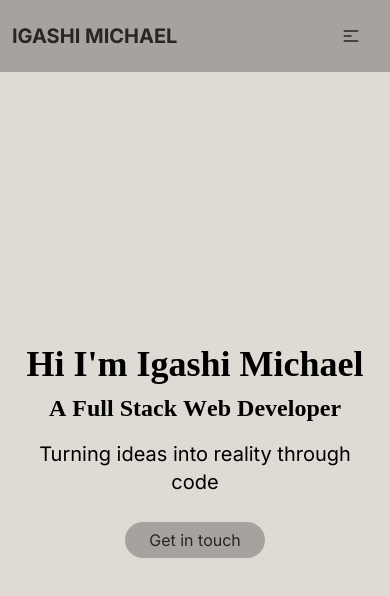
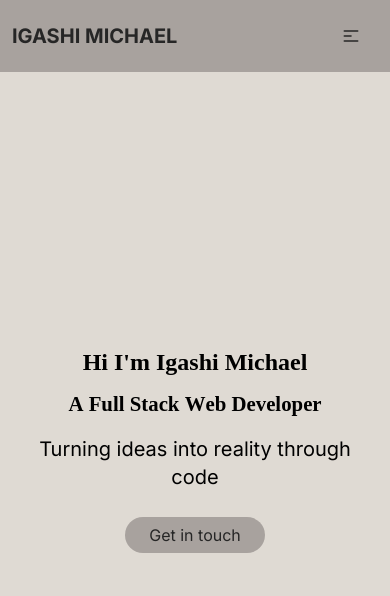
Before and after one commit to Mikkybeardless/My-portfolio, a Next.js app: page / in a window 390 px wide. Shown: the top 596 px of the page. Built offline with nearby package versions, Linux system fonts and the light colour scheme.

Commit message:
text fix

```diff
--- a/app/page.tsx
+++ b/app/page.tsx
@@ -18,7 +18,7 @@ export default function Home() {
       {/* Hero Section */}
       <section id="welcome" className="py-20 text-center min-h-screen">
         <div className="mb-4">
-          <h1 className="text-4xl font-bold mb-2  animate-fade-slide-in-left">
+          <h1 className=" text-[1.5rem] md:text-4xl font-bold mb-2  animate-fade-slide-in-left">
             {text.split("").map((letter, index) => (
               <span
                 key={index}
@@ -29,7 +29,7 @@ export default function Home() {
               </span>
             ))}
           </h1>
-          <h2 className="text-2xl font-semibold animate-fade-slide-in-right ">
+          <h2 className="text-[1.3rem] md:text-2xl font-semibold animate-fade-slide-in-right ">
             {text2.split("").map((letter, index) => (
               <span
                 key={index}
```
